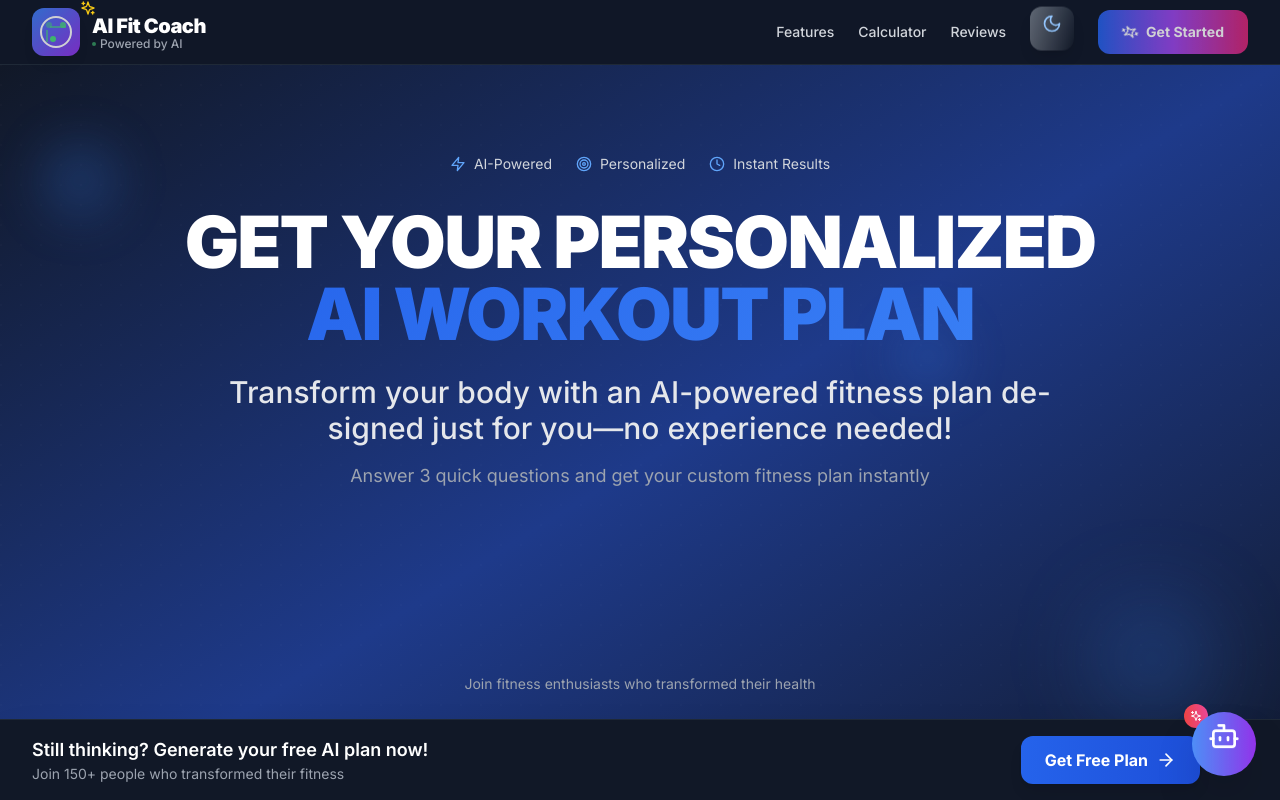
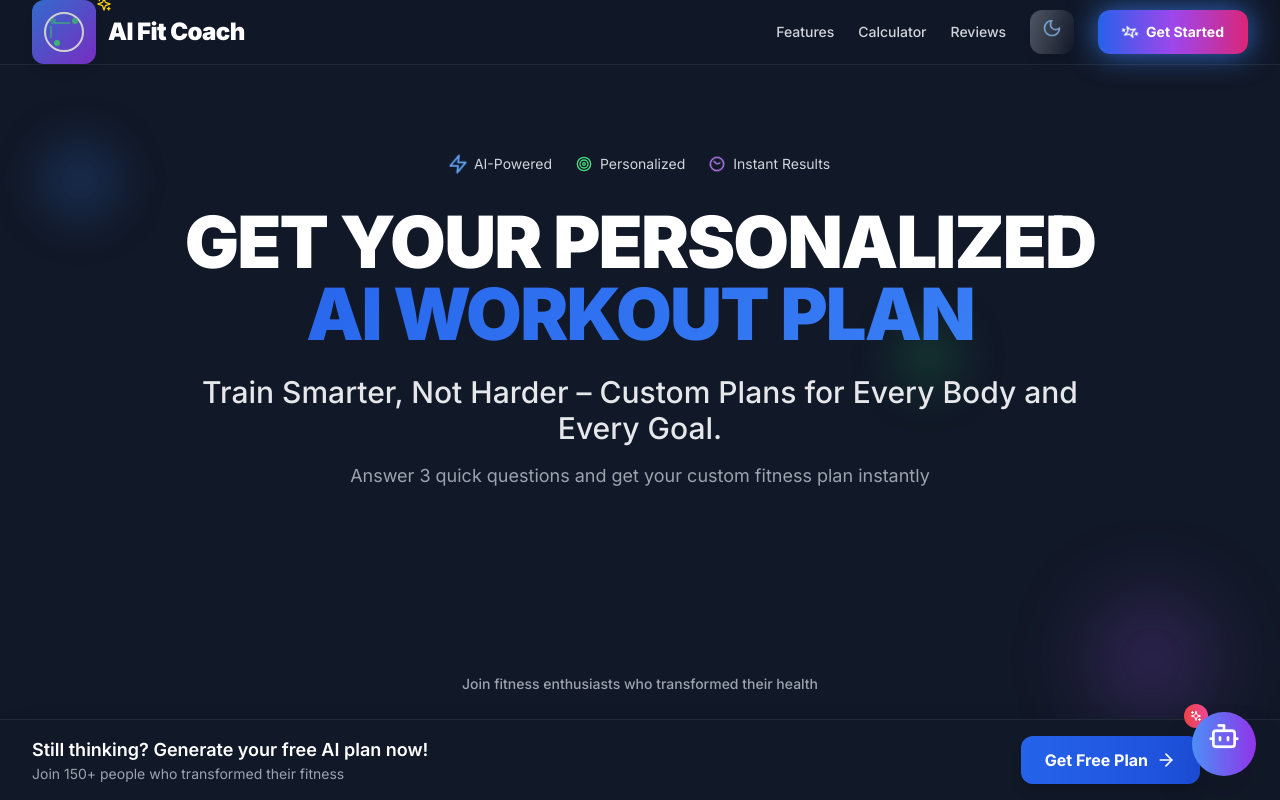
Before and after one commit to davorjoleski/Ai-fitness, a React (Vite) app: page / in a window 1280 px wide. Shown: the top 800 px of the page. Built offline with nearby package versions, Linux system fonts and the light colour scheme.

Commit message:
Improve Background Consistency and Sales Copy

```diff
--- a/src/components/Header.tsx
+++ b/src/components/Header.tsx
@@ -24,10 +24,10 @@ export default function Header({ isDarkMode, toggleDarkMode }: HeaderProps) {
           <div className="flex items-center group cursor-pointer">
             <div className="relative">
               {/* AI Brain with Circuit Pattern */}
-              <div className="w-12 h-12 bg-gradient-to-br from-blue-500 to-purple-600 rounded-xl flex items-center justify-center mr-3 transform group-hover:scale-110 transition-all duration-300 animate-pulse-subtle shadow-lg">
+              <div className="w-16 h-16 bg-gradient-to-br from-blue-500 to-purple-600 rounded-xl flex items-center justify-center mr-3 transform group-hover:scale-110 transition-all duration-300 animate-pulse-subtle shadow-lg">
                 <div className="relative">
                   {/* Brain outline */}
-                  <div className="w-8 h-8 border-2 border-white rounded-full relative">
+                  <div className="w-10 h-10 border-2 border-white rounded-full relative">
                     {/* Circuit nodes */}
                     <div className="absolute top-1 left-1 w-1.5 h-1.5 bg-green-400 rounded-full animate-pulse"></div>
                     <div className="absolute top-1 right-1 w-1.5 h-1.5 bg-green-400 rounded-full animate-pulse" style={{ animationDelay: '0.5s' }}></div>
@@ -40,19 +40,15 @@ export default function Header({ isDarkMode, toggleDarkMode }: HeaderProps) {
               </div>
 
               {/* Floating sparkle */}
-              <div className="absolute -top-1 -right-1 w-4 h-4 text-yellow-400 animate-bounce">
+              <div className="absolute -top-1 -right-1 w-4 h-4 text-yellow-400 animate-wiggle">
                 <Sparkles className="w-4 h-4" />
               </div>
             </div>
 
             <div>
-              <span className={`text-xl font-black ${isDarkMode ? 'text-white' : 'text-gray-900'} tracking-tight group-hover:text-blue-500 transition-colors duration-300`}>
+              <span className={`text-2xl font-black ${isDarkMode ? 'text-white' : 'text-gray-900'} tracking-tight group-hover:text-blue-500 transition-colors duration-300`}>
                 AI Fit Coach
               </span>
-              <div className={`text-xs font-medium ${isDarkMode ? 'text-gray-400' : 'text-gray-500'} -mt-1 flex items-center`}>
-                <div className="w-1 h-1 bg-green-400 rounded-full mr-1 animate-pulse"></div>
-                Powered by AI
-              </div>
             </div>
           </div>
 
@@ -82,7 +78,7 @@ export default function Header({ isDarkMode, toggleDarkMode }: HeaderProps) {
             {/* Fixed Dark Mode Toggle - Moon for Dark Mode, Sun for Light Mode */}
             <button
               onClick={toggleDarkMode}
-              className={`p-3 rounded-xl transition-all duration-300 transform hover:scale-110 animate-bounce-subtle relative overflow-hidden ${
+              className={`p-3 rounded-xl transition-all duration-300 transform hover:scale-110 animate-pulse-subtle relative overflow-hidden ${
                 isDarkMode
                   ? 'bg-gradient-to-br from-gray-700 to-gray-900 text-blue-300 shadow-lg'
                   : 'bg-gradient-to-br from-yellow-400 to-orange-500 text-white shadow-lg'
@@ -94,7 +90,7 @@ export default function Header({ isDarkMode, toggleDarkMode }: HeaderProps) {
 
               <div className="relative z-10">
                 {isDarkMode ? (
-                  <Moon className="w-5 h-5 animate-bounce" />
+                  <Moon className="w-5 h-5 animate-float" />
                 ) : (
                   <Sun className="w-5 h-5 animate-spin-slow" />
                 )}
@@ -104,7 +100,7 @@ export default function Header({ isDarkMode, toggleDarkMode }: HeaderProps) {
             {/* Enhanced CTA Button */}
             <button
               onClick={scrollToForm}
-              className="bg-gradient-to-r from-blue-600 via-purple-600 to-pink-600 hover:from-blue-700 hover:via-purple-700 hover:to-pink-700 text-white font-bold py-3 px-6 rounded-xl transition-all duration-300 transform hover:scale-105 hover:shadow-xl text-sm animate-pulse-subtle relative overflow-hidden"
+              className="bg-gradient-to-r from-blue-600 via-purple-600 to-pink-600 hover:from-blue-700 hover:via-purple-700 hover:to-pink-700 text-white font-bold py-3 px-6 rounded-xl transition-all duration-300 transform hover:scale-105 hover:shadow-xl text-sm animate-glow relative overflow-hidden"
             >
               {/* Animated shine effect */}
               <div className="absolute inset-0 bg-gradient-to-r from-transparent via-white/20 to-transparent animate-pulse"></div>
--- a/src/components/Hero.tsx
+++ b/src/components/Hero.tsx
@@ -10,72 +10,81 @@ export default function Hero({ onStartClick, isDarkMode }: HeroProps) {
   return (
     <section className={`min-h-screen flex items-center justify-center relative overflow-hidden transition-colors duration-300 ${
       isDarkMode
-        ? 'bg-gradient-to-br from-gray-900 via-blue-900 to-gray-900 text-white'
-        : 'bg-gradient-to-br from-slate-900 via-blue-900 to-slate-900 text-white'
+        ? 'bg-gray-900'
+        : 'bg-white'
     }`}>
-      {/* Background Pattern */}
-      <div className="absolute inset-0 pattern-bg opacity-10"></div>
-
-      {/* Floating Elements */}
-      <div className="absolute top-20 left-10 w-20 h-20 bg-blue-500/20 rounded-full blur-xl animate-float"></div>
-      <div className="absolute bottom-32 right-16 w-32 h-32 bg-blue-500/20 rounded-full blur-2xl animate-float-delayed"></div>
-      <div className="absolute top-1/3 right-1/4 w-16 h-16 bg-blue-500/20 rounded-full blur-xl animate-float-slow"></div>
+      {/* Animated background elements */}
+      <div className="absolute inset-0 overflow-hidden">
+        <div className="absolute top-20 left-10 w-20 h-20 bg-blue-500/20 rounded-full blur-xl animate-float"></div>
+        <div className="absolute bottom-32 right-16 w-32 h-32 bg-purple-500/20 rounded-full blur-2xl animate-float-delayed"></div>
+        <div className="absolute top-1/3 right-1/4 w-16 h-16 bg-green-500/20 rounded-full blur-xl animate-float-slow"></div>
+      </div>
 
       <div className="relative z-10 text-center px-4 sm:px-6 lg:px-8 max-w-6xl mx-auto animate-fade-in-up overflow-x-hidden">
         {/* Trust Indicators */}
-        <div className="flex justify-center items-center space-x-6 mb-8 text-sm text-gray-300 animate-fade-in-up flex-wrap" style={{ animationDelay: '0.2s' }}>
-          <div className="flex items-center flex-shrink-0">
-            <Zap className="w-4 h-4 text-blue-400 mr-2" />
+        <div className="flex justify-center items-center space-x-6 mb-8 text-sm flex-wrap" style={{ animationDelay: '0.2s' }}>
+          <div className={`flex items-center flex-shrink-0 ${isDarkMode ? 'text-gray-300' : 'text-gray-600'}`}>
+            <Zap className="w-4 h-4 text-blue-400 mr-2 animate-heartbeat" />
             <span>AI-Powered</span>
           </div>
-          <div className="flex items-center flex-shrink-0">
-            <Target className="w-4 h-4 text-blue-400 mr-2" />
+          <div className={`flex items-center flex-shrink-0 ${isDarkMode ? 'text-gray-300' : 'text-gray-600'}`}>
+            <Target className="w-4 h-4 text-green-400 mr-2 animate-wiggle" />
             <span>Personalized</span>
           </div>
-          <div className="flex items-center flex-shrink-0">
-            <Clock className="w-4 h-4 text-blue-400 mr-2" />
+          <div className={`flex items-center flex-shrink-0 ${isDarkMode ? 'text-gray-300' : 'text-gray-600'}`}>
+            <Clock className="w-4 h-4 text-purple-400 mr-2 animate-spin-slow" />
             <span>Instant Results</span>
           </div>
         </div>
 
-        <h1 className="text-4xl sm:text-5xl lg:text-7xl font-black mb-6 leading-tight tracking-tight animate-fade-in-up text-responsive" style={{ animationDelay: '0.4s' }}>
+        <h1 className={`text-4xl sm:text-5xl lg:text-7xl font-black mb-6 leading-tight tracking-tight animate-fade-in-up text-responsive ${
+          isDarkMode ? 'text-white' : 'text-gray-900'
+        }`} style={{ animationDelay: '0.4s' }}>
           GET YOUR PERSONALIZED
           <span className="gradient-text block">
             AI WORKOUT PLAN
           </span>
         </h1>
 
-        <p className="text-xl sm:text-2xl lg:text-3xl mb-4 text-gray-200 max-w-4xl mx-auto leading-relaxed font-medium animate-fade-in-up text-responsive" style={{ animationDelay: '0.6s' }}>
-          Transform your body with an AI-powered fitness plan designed just for you—no experience needed!
+        <p className={`text-xl sm:text-2xl lg:text-3xl mb-4 max-w-4xl mx-auto leading-relaxed font-medium animate-fade-in-up text-responsive ${
+          isDarkMode ? 'text-gray-200' : 'text-gray-700'
+        }`} style={{ animationDelay: '0.6s' }}>
+          Train Smarter, Not Harder – Custom Plans for Every Body and Every Goal.
         </p>
 
-        <p className="text-lg mb-12 text-gray-400 max-w-2xl mx-auto animate-fade-in-up text-responsive" style={{ animationDelay: '0.8s' }}>
+        <p className={`text-lg mb-12 max-w-2xl mx-auto animate-fade-in-up text-responsive ${
+          isDarkMode ? 'text-gray-400' : 'text-gray-600'
+        }`} style={{ animationDelay: '0.8s' }}>
           Answer 3 quick questions and get your custom fitness plan instantly
         </p>
 
         <button
           onClick={onStartClick}
-          className="group bg-gradient-to-r from-blue-600 to-blue-700 hover:from-blue-700 hover:to-blue-800 text-white font-bold py-5 px-16 rounded-full text-xl transition-all duration-300 transform hover:scale-105 hover:shadow-2xl shadow-lg border-2 border-blue-400/20 animate-fade-in-up animate-bounce-subtle flex-shrink-0"
+          className="group bg-gradient-to-r from-blue-600 to-blue-700 hover:from-blue-700 hover:to-blue-800 text-white font-bold py-5 px-16 rounded-full text-xl transition-all duration-300 transform hover:scale-105 hover:shadow-2xl shadow-lg border-2 border-blue-400/20 animate-fade-in-up animate-glow flex-shrink-0"
           style={{ animationDelay: '1s' }}
         >
           START NOW - IT'S FREE
-          <ArrowDown className="inline-block ml-3 w-6 h-6 group-hover:translate-y-1 transition-transform duration-300" />
+          <ArrowDown className="inline-block ml-3 w-6 h-6 group-hover:translate-y-1 transition-transform duration-300 animate-bounce" />
         </button>
 
         <div className="mt-16 text-center animate-fade-in-up overflow-x-hidden" style={{ animationDelay: '1.2s' }}>
-          <p className="text-sm text-gray-400 mb-6">Join fitness enthusiasts who transformed their health</p>
+          <p className={`text-sm mb-6 font-medium ${
+            isDarkMode ? 'text-gray-400' : 'text-gray-600'
+          }`}>
+            Join fitness enthusiasts who transformed their health
+          </p>
           <div className="flex justify-center items-center space-x-8 sm:space-x-12 opacity-70 flex-wrap">
             <div className="text-center flex-shrink-0">
-              <div className="text-2xl sm:text-3xl font-bold bg-gradient-to-r from-blue-400 to-purple-500 bg-clip-text text-transparent">150+</div>
-              <div className="text-xs sm:text-sm text-gray-400">Plans Created</div>
+              <div className="text-2xl sm:text-3xl font-bold bg-gradient-to-r from-green-400 to-emerald-500 bg-clip-text text-transparent animate-pulse">150+</div>
+              <div className={`text-xs sm:text-sm ${isDarkMode ? 'text-gray-400' : 'text-gray-600'}`}>Plans Created</div>
             </div>
             <div className="text-center flex-shrink-0">
-              <div className="text-2xl sm:text-3xl font-bold bg-gradient-to-r from-yellow-400 to-orange-500 bg-clip-text text-transparent">4.7★</div>
-              <div className="text-xs sm:text-sm text-gray-400">User Rating</div>
+              <div className="text-2xl sm:text-3xl font-bold bg-gradient-to-r from-orange-400 to-red-500 bg-clip-text text-transparent animate-pulse">4.7★</div>
+              <div className={`text-xs sm:text-sm ${isDarkMode ? 'text-gray-400' : 'text-gray-600'}`}>User Rating</div>
             </div>
             <div className="text-center flex-shrink-0">
-              <div className="text-2xl sm:text-3xl font-bold bg-gradient-to-r from-green-400 to-emerald-500 bg-clip-text text-transparent">24/7</div>
-              <div className="text-xs sm:text-sm text-gray-400">AI Support</div>
+              <div className="text-2xl sm:text-3xl font-bold bg-gradient-to-r from-purple-400 to-pink-500 bg-clip-text text-transparent animate-pulse">24/7</div>
+              <div className={`text-xs sm:text-sm ${isDarkMode ? 'text-gray-400' : 'text-gray-600'}`}>AI Support</div>
             </div>
           </div>
         </div>
```
Also changed, not shown: src/components/Testimonials.tsx (+30 -10 lines), src/index.css (+64 -0 lines).
